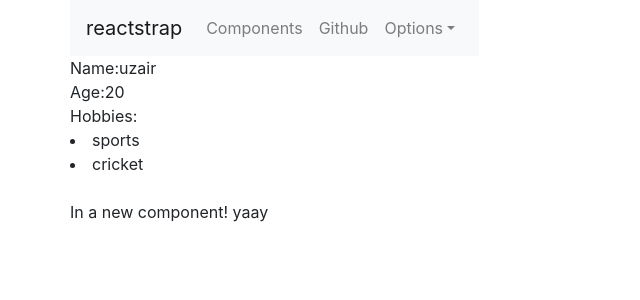
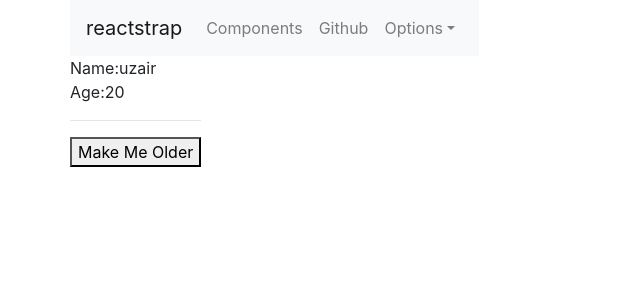
Before and after one commit to uzairqq/React-Js, a React app in the folder my-app/: page / in a window 1280 px wide. Shown: the top 300 px of the page, without its empty margins (0-640 px from the left). Built offline with nearby package versions, Linux system fonts and the light colour scheme.

Commit message:
used events and bind keyword and button

```diff
--- a/my-app/src/App.js
+++ b/my-app/src/App.js
@@ -4,10 +4,6 @@ import Home from './components/Home';
 
 class App extends Component {
   render() {
-    var user = {
-      name: "uzair",
-      hobbies: ["sports", "cricket"]
-    }
     return (
       <div className="container">
         <div className="row">
@@ -17,7 +13,7 @@ class App extends Component {
         </div>
         <div className="row">
           <div className="col-xs-10 col-xs-offset-1">
-            <Home name={user.name} age={20} hobby={user.hobbies} />
+            <Home name="uzair" age="20" />
           </div>
         </div>
       </div>
--- a/my-app/src/components/Home.js
+++ b/my-app/src/components/Home.js
@@ -1,22 +1,23 @@
 import React from 'react';
 
 class Home extends React.Component {
+    constructor(props) {
+        super();
+        this.age = props.age;
+    }
 
+    MakeMeOld() {
+        this.age += 3;
+    }
     render() {
-        var sports = this.props.hobby
-        var namesList = sports.map(function (name) {
-            return <li>{name}</li>;
-        })
-        console.log(this.props)
         return (
             <div>
                 Name:{this.props.name}
                 <br />
                 Age:{this.props.age}
                 <br />
-                Hobbies:{namesList}
-                <br />
-                <p>In a new component! yaay</p>
+                <hr />
+                <button onClick={this.MakeMeOld.bind(this)}>Make Me Older</button>
             </div>
         )
     }
```
